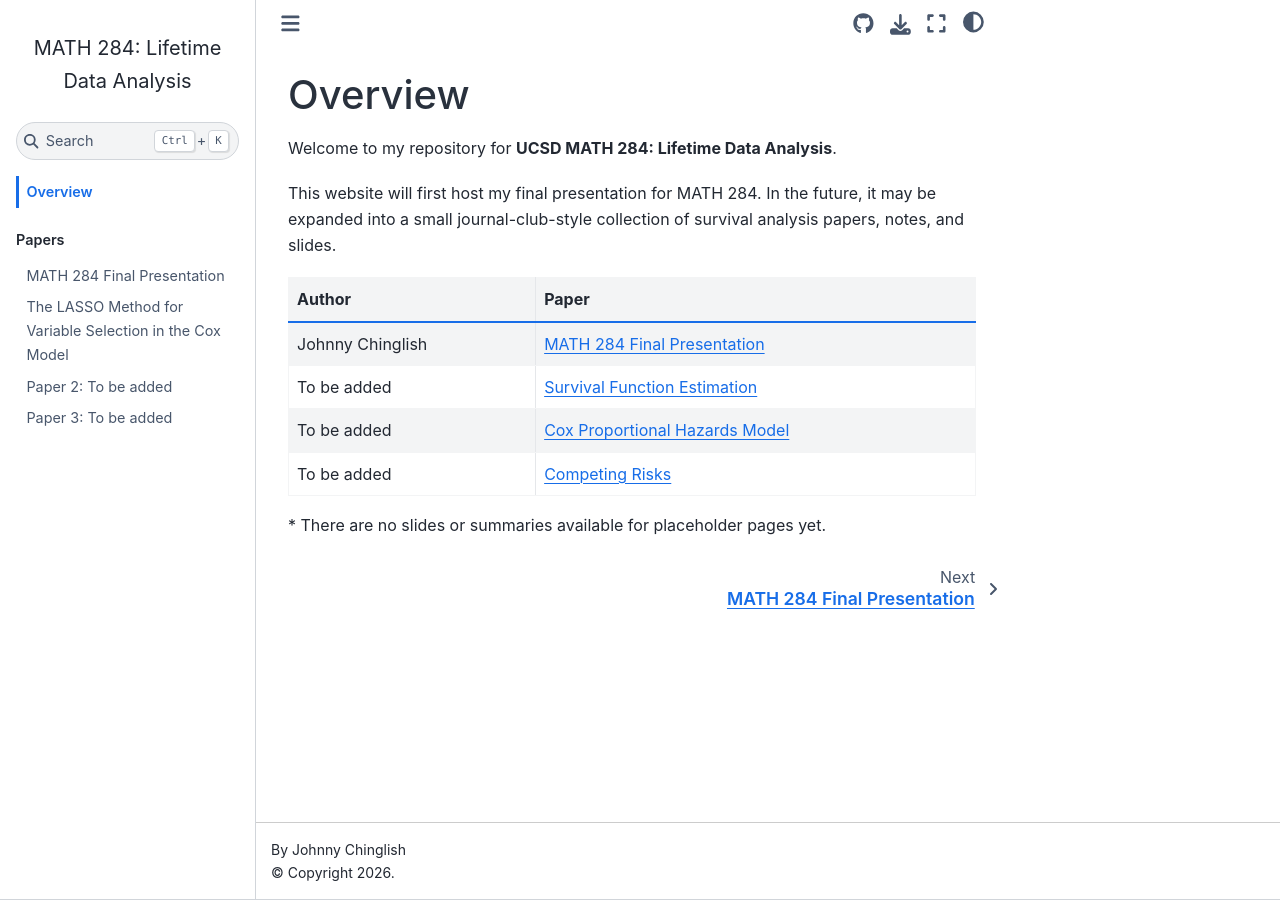
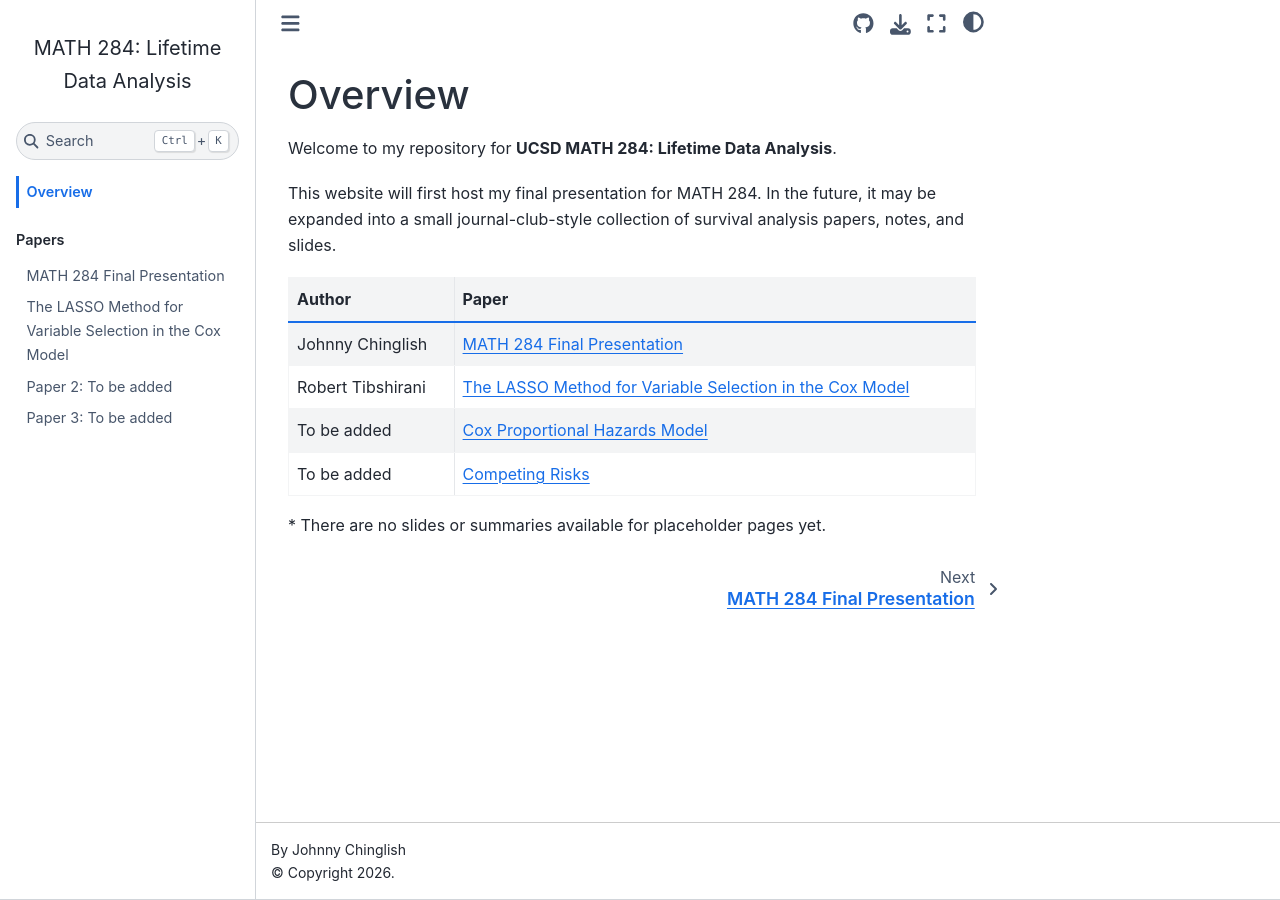
Before and after one commit to Johnny-Chinglish/MATH-284-Presentation, a Jupyter Book: the page built from index.md, in a window 1280 px wide. Built offline with Jupyter Book 1.0.4 settings and Sphinx 7.4.7 and the Sphinx Book theme 1.1.4, drawn with Linux system fonts in a browser that asks for light colours.

Commit message:
Update paper list with Tibshirani lasso paper

```diff
--- a/index.md
+++ b/index.md
@@ -7,7 +7,7 @@ This website will first host my final presentation for MATH 284. In the future,
 | Author | Paper |
 | --- | --- |
 | Johnny Chinglish | [MATH 284 Final Presentation](presentation.md) |
-| To be added | [Survival Function Estimation](paper1.md) |
+| Robert Tibshirani | [The LASSO Method for Variable Selection in the Cox Model](paper1.md) |
 | To be added | [Cox Proportional Hazards Model](paper2.md) |
 | To be added | [Competing Risks](paper3.md) |
 
```
